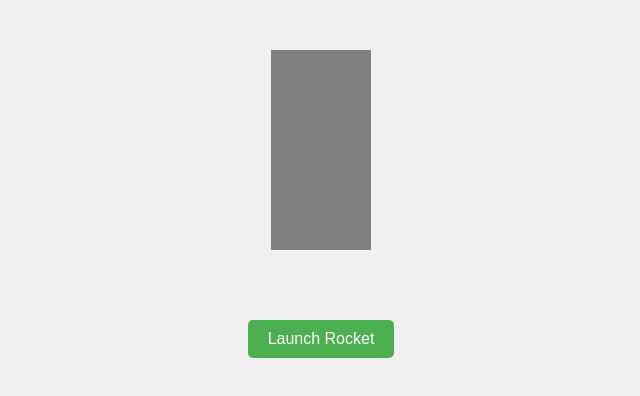
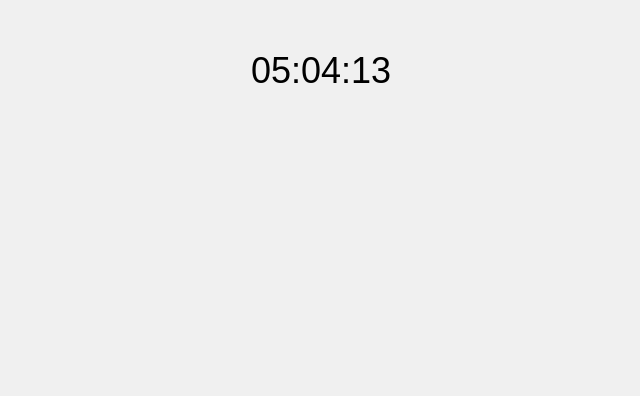
Before and after one commit to Blackbeast2410/Blackbeast2410.github.io, a plain HTML site: page index.html in a window 1280 px wide. Shown: the whole page, without its empty margins (319-959 px from the left). Drawn offline with Linux system fonts and the light colour scheme.

Commit message:
Update index.html

```diff
--- a/index.html
+++ b/index.html
@@ -3,48 +3,48 @@
 <head>
 <meta charset="UTF-8">
 <meta name="viewport" content="width=device-width, initial-scale=1.0">
-<title>Rocket Launch Simulation</title>
+<title>Clock</title>
 <style>
   body {
     font-family: Arial, sans-serif;
     text-align: center;
     background-color: #f0f0f0;
   }
-  #rocket {
-    width: 100px;
-    height: 200px;
-    background-color: gray;
-    position: relative;
-    margin: 50px auto;
-    transition: transform 2s ease-in-out, opacity 2s ease-in-out;
-  }
-  #launchButton {
-    margin-top: 20px;
-    padding: 10px 20px;
-    font-size: 16px;
-    cursor: pointer;
-    background-color: #4CAF50;
-    color: white;
-    border: none;
-    border-radius: 5px;
+  #clock {
+    font-size: 36px;
+    margin-top: 50px;
   }
 </style>
 </head>
 <body>
-<div id="rocket"></div>
-<button id="launchButton" onclick="launchRocket()">Launch Rocket</button>
+<div id="clock"></div>
 
 <script>
-  function launchRocket() {
-    var rocket = document.getElementById("rocket");
-    rocket.style.transform = "translateY(-1000px)";
-    rocket.style.opacity = "0";
-    setTimeout(function() {
-      rocket.style.transform = "translateY(0)";
-      rocket.style.opacity = "1";
-      alert("Rocket has successfully launched!");
-    }, 2000);
+  function updateTime() {
+    var now = new Date();
+    var hours = now.getHours();
+    var minutes = now.getMinutes();
+    var seconds = now.getSeconds();
+
+    hours = formatTime(hours);
+    minutes = formatTime(minutes);
+    seconds = formatTime(seconds);
+
+    var timeString = hours + ":" + minutes + ":" + seconds;
+    document.getElementById("clock").innerText = timeString;
+
+    setTimeout(updateTime, 1000); // Update time every second
   }
+
+  function formatTime(time) {
+    if (time < 10) {
+      return "0" + time;
+    } else {
+      return time;
+    }
+  }
+
+  updateTime(); // Start the clock
 </script>
 </body>
 </html>
```
